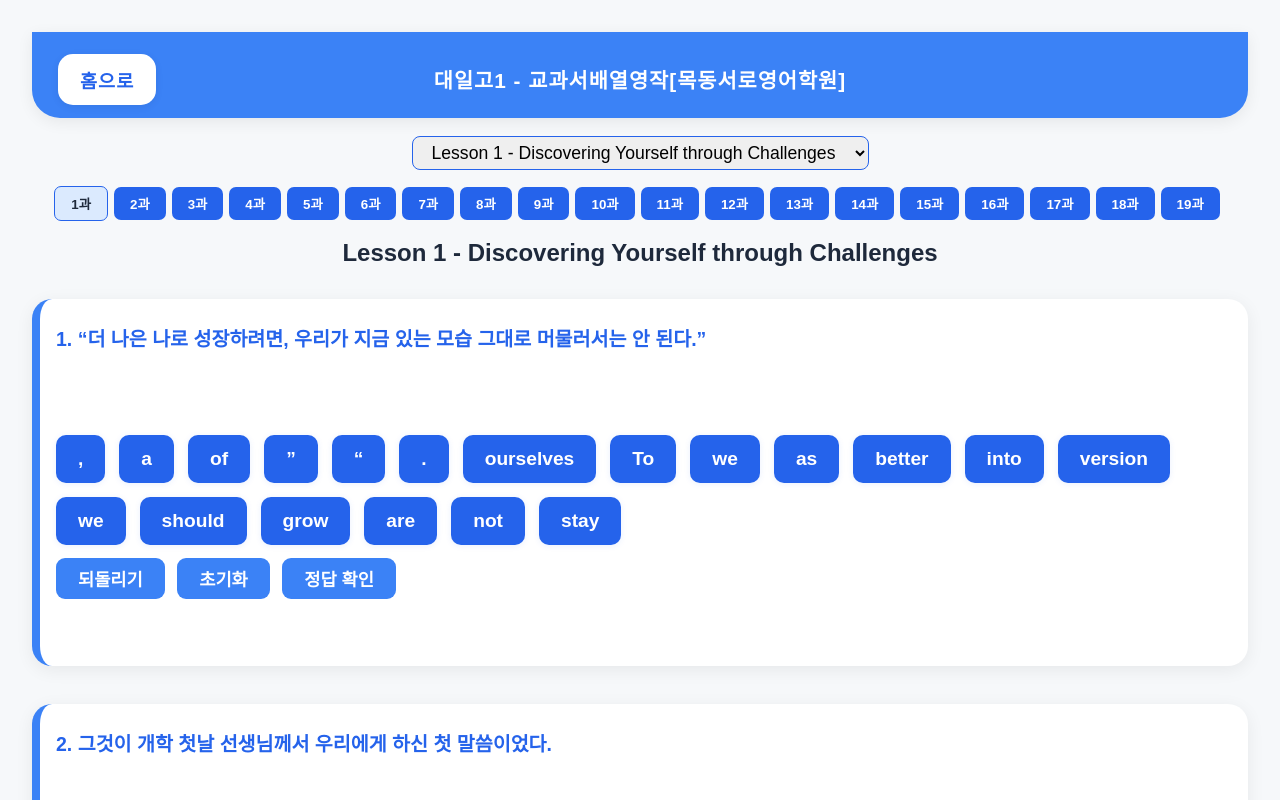
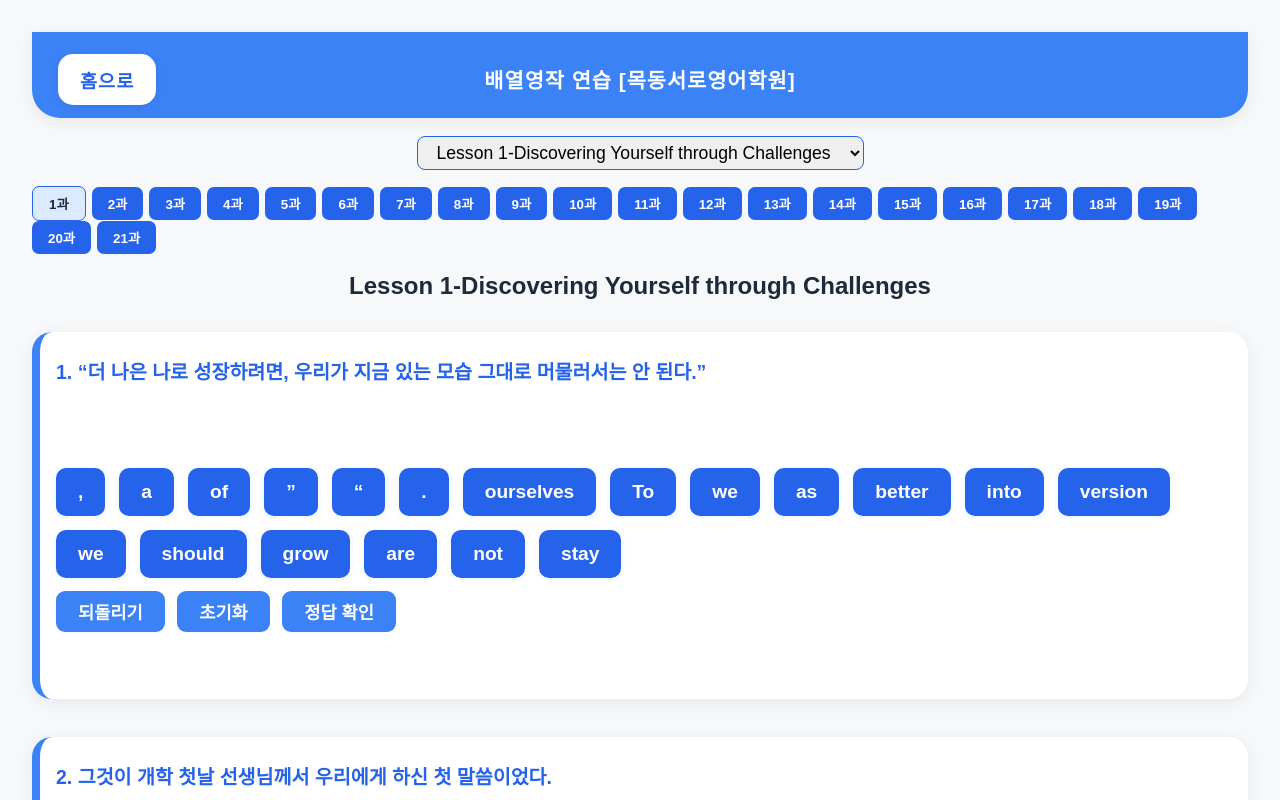
Before and after one commit to nmyway77/high1textbook-di, a plain HTML site: page index.html in a window 1280 px wide. Shown: the top 800 px of the page. Drawn offline with nearby package versions, Linux system fonts and the light colour scheme.

Commit message:
Add files via upload

```diff
--- a/index.html
+++ b/index.html
@@ -1,16 +1,11 @@
-<!DOCTYPE html>
+ <!DOCTYPE html>
 <html lang="ko">
 <head>
   <meta charset="UTF-8">
-  <title>대일고 1 -교과서 배열영작 [ 목동서로 영어학원 ]</title>
+  <title>배열영작 연습 [ 목동서로 영어학원 ]</title>
   <style>
     body { font-family: 'Arial Rounded MT Bold', Arial, sans-serif; padding: 24px; background: #f6f8fa; }
-    .header {
-      background: #3b82f6; color: #fff; padding: 32px 0 24px 0; text-align: center;
-      font-size: 1.3rem; letter-spacing: 1px; font-weight: bold; box-shadow: 0 4px 16px rgba(0,0,0,0.07);
-      margin-bottom: 18px; border-radius: 0 0 28px 28px;
-      position: relative; display: flex; justify-content: center; align-items: center;
-    }
+    .header { background: #3b82f6; color: #fff; padding: 32px 0 24px 0; text-align: center; font-size: 1.3rem; letter-spacing: 1px; font-weight: bold; box-shadow: 0 4px 16px rgba(0,0,0,0.07); margin-bottom: 18px; border-radius: 0 0 28px 28px; position: relative; display: flex; justify-content: center; align-items: center; }
     .lesson-select-bar { display:flex; justify-content: center; align-items:center; gap:16px; margin-bottom: 18px; flex-wrap:wrap;}
     .lesson-select-bar select { font-size:1.1em; padding: 5px 15px; border-radius: 8px; border:1.5px solid #2563eb;}
     .lesson-select-bar .jumpbtn { background:#2563eb; color:#fff; border:none; border-radius:7px; padding:7px 16px; font-weight:bold; cursor:pointer; margin-right:6px;}
@@ -23,18 +18,19 @@
     .word { border: none; border-radius: 10px; padding: 13px 22px; font-size: 1.2em; cursor: pointer; transition: background 0.15s, transform 0.1s; box-shadow: 0 1px 6px #2563eb18; }
     .answer .word { background: #e0e7ef; color: #1e293b; font-weight: bold;}
     .pool .word { background: #2563eb; color: #fff; font-weight: bold;}
-    .pool .word:hover { background: #1d4ed8; transform: scale(1.08);}
+    .pool .word:hover { background:#1d4ed8; transform: scale(1.08);}
     .ctrl { margin-bottom: 8px;}
     .ctrl button { padding: 8px 22px; font-size: 1.1em; border-radius: 9px; border: none; background: #3b82f6; color: #fff; cursor: pointer; margin-right: 8px; margin-bottom: 5px; font-weight: bold;}
     .ctrl button:active { background: #2563eb; }
     .result { font-size: 1.14em; font-weight: bold; color: #d97706; margin-top: 10px; min-height: 28px;}
+    .answer-sentence { margin-top:4px; color:#374151; font-size:1.04em; }
     #lesson-nav { margin: 46px 0 15px 0; text-align: center;}
     #lesson-nav button { margin: 0 18px; padding: 11px 34px; font-size: 1.12em; border-radius: 12px; background: #2563eb; color: #fff; border:none; font-weight:bold;}
     #lesson-nav button:active { background:#194ca0;}
     @media (max-width:600px) {
       .problem-block { padding:12px 6px 18px 6px;}
       .word { padding: 9px 11px; font-size:1em;}
-      .ctrl button { padding: 7px 13px; font-size: 1em;}
+      .ctrl button { padding: 7px 13px; font-size:1em;}
       #lesson-nav button { padding: 8px 15px; font-size:1em;}
     }
     .home-btn-ko {
@@ -53,7 +49,7 @@
 <body>
   <div class="header">
     <a href="https://nmyway77.github.io/home2/" class="home-btn-ko" title="홈으로 이동">홈으로</a>
-    대일고1 - 교과서배열영작[목동서로영어학원]
+    배열영작 연습 [목동서로영어학원]
   </div>
   <div class="lesson-select-bar">
     <select id="lessonSelect" onchange="goToLesson(this.value)"></select>
@@ -67,11 +63,9 @@
     <button onclick="nextLesson()">다음 과</button>
   </div>
   <script>
-    // 1~10과 샘플 데이터 (1과만 예시, 2~10은 샘플 문제)
+    // 20개 과(lesson) 샘플 데이터, 각 lesson.problems 배열에 여러 개 문제 넣을 수 있음!
     const lessons = [
-      {
-        title: "Lesson 1 - Discovering Yourself through Challenges",
-        problems: [
+      { title: "Lesson 1-Discovering Yourself through Challenges", problems: [
 {
   kor: "“더 나은 나로 성장하려면, 우리가 지금 있는 모습 그대로 머물러서는 안 된다.”",
   eng: ["“", "To", "grow", "into", "a", "better", "version", "of", "ourselves", ",", "we", "should", "not", "stay", "as", "we", "are", ".", "”"],
@@ -1417,82 +1411,55 @@
   kor: "세상은 우리에게 쓰레기를 보내지만, 우리는 음악을 돌려준다!",
   eng: ["The", "world", "sends", "us", "trash", ",", "but", "we", "send", "back", "music", "!"],
 },
-        ]
-      },
-      {
-        title: "Lesson 6 - Encouragement",
-        problems: [
-          {
-            kor: "\"정말 아슬아슬한 경기였어. 너는 비록 경기에서 우승하지 못했지만 최선을 다했잖니. 중요한 것은 바로 그거란다!\" L. J. Richards가 말한다.",
-            eng: ["\"It", "was", "a", "real", "close", "race.", "Even", "though", "you", "didn't", "win", "the", "race,", "you", "did", "your", "best.", "That's", "the", "thing", "that", "counts!\"", "says", "L.", "J.", "Richards."],
-          },
-          {
-            kor: "'내가 최선을 다했었나?' Max는 생각한다.",
-            eng: ["'Did", "I", "do", "my", "best?'", "thinks", "Max."],
-          },
-        ]
-      },
-      {
-        title: "Lesson 7 - After the Race",
-        problems: [
-          {
-            kor: "잠시 후에 그는 미소를 짓는다.",
-            eng: ["After", "a", "moment,", "he", "smiles."],
-          },
-          {
-            kor: "\"네, 저는 최선을 다했다고 생각해요.\"",
-            eng: ["\"Yeah,", "I", "guess", "I", "did.\""],
-          },
-        ]
-      },
-      {
-        title: "Lesson 8 - The Winner",
-        problems: [
-          {
-            kor: "카트들이 급히 달려 결승선을 지나간다.",
-            eng: ["The", "karts", "rush", "across", "the", "finish", "line."],
-          },
-          {
-            kor: "누가 우승자일까?",
-            eng: ["Who", "is", "the", "winner?"],
-          },
-        ]
-      },
-      {
-        title: "Lesson 9 - New Friends",
-        problems: [
-          {
-            kor: "Max와 Simon은 서로를 축하해준다.",
-            eng: ["Max", "and", "Simon", "congratulate", "each", "other."],
-          },
-          {
-            kor: "두 사람은 함께 사진을 찍는다.",
-            eng: ["They", "take", "a", "picture", "together."],
-          },
-        ]
-      },
-      {
-        title: "Lesson 10 - Looking Ahead",
-        problems: [
-          {
-            kor: "Max는 다음 경기를 기대한다.",
-            eng: ["Max", "looks", "forward", "to", "the", "next", "race."],
-          },
-          {
-            kor: "그는 다시 도전할 준비가 되어 있다.",
-            eng: ["He", "is", "ready", "to", "try", "again."],
-          },
-        ]
-      },
-      { title: "Lesson 2", problems: [{ kor: "예시 문제입니다.", eng: ["Sample", "problem"] }] },
-      { title: "Lesson 3", problems: [{ kor: "예시 문제입니다.", eng: ["Sample", "problem"] }] },
-      { title: "Lesson 4", problems: [{ kor: "예시 문제입니다.", eng: ["Sample", "problem"] }] },
-      { title: "Lesson 5", problems: [{ kor: "예시 문제입니다.", eng: ["Sample", "problem"] }] },
-      { title: "Lesson 6", problems: [{ kor: "예시 문제입니다.", eng: ["Sample", "problem"] }] },
-      { title: "Lesson 7", problems: [{ kor: "예시 문제입니다.", eng: ["Sample", "problem"] }] },
-      { title: "Lesson 8", problems: [{ kor: "예시 문제입니다.", eng: ["Sample", "problem"] }] },
-      { title: "Lesson 9", problems: [{ kor: "예시 문제입니다.", eng: ["Sample", "problem"] }] },
-      { title: "Lesson 10", problems: [{ kor: "예시 문제입니다.", eng: ["Sample", "problem"] }] },
+        ] },
+      { title: "Lesson 5", problems: [
+          { kor: "우리는 매일 운동한다.", eng: ["We", "exercise", "every", "day", "."] },
+        ] },
+      { title: "Lesson 6", problems: [
+          { kor: "비가 오고 있다.", eng: ["It", "is", "raining", "."] },
+        ] },
+      { title: "Lesson 7", problems: [
+          { kor: "나는 저녁을 요리한다.", eng: ["I", "cook", "dinner", "."] },
+        ] },
+      { title: "Lesson 8", problems: [
+          { kor: "그들은 영화를 본다.", eng: ["They", "watch", "a", "movie", "."] },
+        ] },
+      { title: "Lesson 9", problems: [
+          { kor: "우리는 친구다.", eng: ["We", "are", "friends", "."] },
+        ] },
+      { title: "Lesson 10", problems: [
+          { kor: "그는 농구를 한다.", eng: ["He", "plays", "basketball", "."] },
+        ] },
+      { title: "Lesson 11", problems: [
+          { kor: "나는 책을 읽는다.", eng: ["I", "read", "a", "book", "."] },
+        ] },
+      { title: "Lesson 12", problems: [
+          { kor: "그녀는 노래를 잘 부른다.", eng: ["She", "sings", "well", "."] },
+        ] },
+      { title: "Lesson 13", problems: [
+          { kor: "강아지는 귀엽다.", eng: ["The", "puppy", "is", "cute", "."] },
+        ] },
+      { title: "Lesson 14", problems: [
+          { kor: "나는 자전거를 탄다.", eng: ["I", "ride", "a", "bicycle", "."] },
+        ] },
+      { title: "Lesson 15", problems: [
+          { kor: "그들은 축구를 한다.", eng: ["They", "play", "soccer", "."] },
+        ] },
+      { title: "Lesson 16", problems: [
+          { kor: "나는 수영을 잘한다.", eng: ["I", "can", "swim", "well", "."] },
+        ] },
+      { title: "Lesson 17", problems: [
+          { kor: "엄마가 밥을 만든다.", eng: ["My", "mom", "cooks", "rice", "."] },
+        ] },
+      { title: "Lesson 18", problems: [
+          { kor: "나는 매일 운동장에 간다.", eng: ["I", "go", "to", "the", "playground", "every", "day", "."] },
+        ] },
+      { title: "Lesson 19", problems: [
+          { kor: "그녀는 매일 아침 일찍 일어난다.", eng: ["She", "gets", "up", "early", "every", "morning", "."] },
+        ] },
+      { title: "Lesson 20", problems: [
+          { kor: "나는 한국 음식을 좋아한다.", eng: ["I", "like", "Korean", "food", "."] },
+        ] }
     ];
 
     let lessonIdx = 0;
@@ -1508,11 +1475,9 @@
       }
     }
     function renderLessonSelectBar() {
-      // 드롭다운
       const sel = document.getElementById('lessonSelect');
       sel.innerHTML = lessons.map((l, i) =>
         `<option value="${i}" ${i===lessonIdx?'selected':''}>${l.title}</option>`).join('');
-      // 버튼 목차
       const jumpDiv = document.getElementById('lessonJumpBtns');
       jumpDiv.innerHTML = lessons.map((l,i)=>
         `<button class="jumpbtn${i===lessonIdx?' active':''}" onclick="goToLesson(${i})">${i+1}과</button>`
@@ -1528,7 +1493,7 @@
       lesson.problems.forEach((prob, i) => {
         let state = problemStates[i];
         if (!state) {
-          state = { chosen: [], pool: shuffle(prob.eng), result: "" };
+          state = { chosen: [], pool: shuffle(prob.eng), result: "", showAnswer: false };
           problemStates[i] = state;
         }
         const pb = document.createElement("div");
@@ -1547,11 +1512,13 @@
             <button onclick="checkAnswer(${i})">정답 확인</button>
           </div>
           <div class="result" id="result-${i}">${state.result||""}</div>
+          <div class="answer-sentence" style="margin-top:4px;color:#374151;font-size:1.04em;${state.showAnswer?'':'display:none'}">
+            정답문장: <span style="color:#2563eb;">${prob.eng.join(' ')}</span>
+          </div>
         `;
         container.appendChild(pb);
       });
 
-      // 드래그 앤 드롭 최적화: onSort에서 renderLesson() 호출 X
       lesson.problems.forEach((prob, i) => {
         Sortable.create(document.getElementById(`ans-${i}`), {
           group: `words${i}`,
@@ -1562,26 +1529,21 @@
             const ansElem = document.getElementById(`ans-${i}`);
             state.chosen = Array.from(ansElem.children).map(btn => btn.textContent);
             state.result = "";
-            // renderLesson(); // (최적화) 순서만 바꿀 때는 전체 다시 그리지 않음!
           },
           onAdd: function(evt) {
-            // pool → answer로 올 때 원하는 위치에 삽입!
             const state = problemStates[i];
             const ansElem = document.getElementById(`ans-${i}`);
             const poolElem = document.getElementById(`pool-${i}`);
             const newIdx = evt.newIndex;
             const movedWord = evt.item.textContent;
-            // pool에서 해당 단어 제거
             const poolIdx = state.pool.indexOf(movedWord);
             if(poolIdx > -1) state.pool.splice(poolIdx,1);
-            // answer에서 기존 추가를 방지
             state.chosen = Array.from(ansElem.children).map(btn => btn.textContent);
             const existIdx = state.chosen.lastIndexOf(movedWord);
             if(existIdx > -1) state.chosen.splice(existIdx,1);
-            // 원하는 위치에 삽입
             state.chosen.splice(newIdx, 0, movedWord);
             state.result = "";
-            renderLesson(); // 실제로 풀에서 단어를 옮긴 경우에만 renderLesson 호출!
+            renderLesson();
           }
         });
         Sortable.create(document.getElementById(`pool-${i}`), {
@@ -1604,6 +1566,7 @@
       state.chosen.push(state.pool[wIdx]);
       state.pool.splice(wIdx, 1);
       state.result = "";
+      state.showAnswer = false;
       renderLesson();
     }
     function removeWord(pIdx, wIdx) {
@@ -1611,6 +1574,7 @@
       state.pool.push(state.chosen[wIdx]);
       state.chosen.splice(wIdx, 1);
       state.result = "";
+      state.showAnswer = false;
       renderLesson();
     }
     function undoLastWord(pIdx) {
@@ -1618,22 +1582,28 @@
       if (state.chosen.length > 0) {
         state.pool.push(state.chosen.pop());
         state.result = "";
+        state.showAnswer = false;
         renderLesson();
       }
     }
     function resetSentence(pIdx) {
       let prob = lessons[lessonIdx].problems[pIdx];
-      problemStates[pIdx] = { chosen: [], pool: shuffle(prob.eng), result: "" };
+      problemStates[pIdx] = { chosen: [], pool: shuffle(prob.eng), result: "", showAnswer: false };
       renderLesson();
     }
     function checkAnswer(pIdx) {
       let prob = lessons[lessonIdx].problems[pIdx];
       let state = problemStates[pIdx];
-      if (state.chosen.join(' ') === prob.eng.join(' ')) {
-        state.result = "정답입니다! 🎉";
-        speak(prob.eng.join(' '));
+      state.showAnswer = !state.showAnswer;
+      if (state.showAnswer) {
+        if (state.chosen.join(' ') === prob.eng.join(' ')) {
+          state.result = "정답입니다! 🎉";
+          speak(prob.eng.join(' '));
+        } else {
+          state.result = "아쉽지만 정답이 아닙니다. 다시 시도해보세요.";
+        }
       } else {
-        state.result = "아쉽지만 정답이 아닙니다. 다시 시도해보세요.";
+        state.result = "";
       }
       renderLesson();
     }
```
